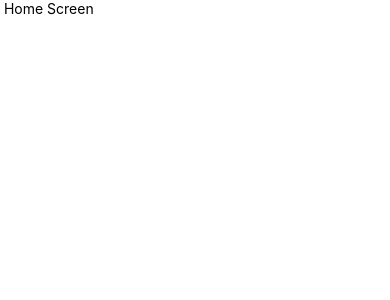
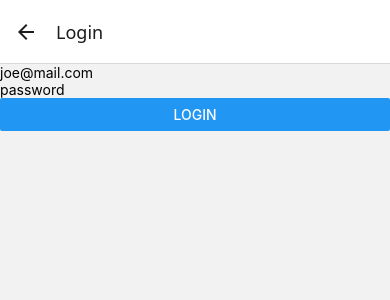
Before and after one commit to AppaiahKelowna/TaskList, a React Native app: screen /Login in a window 390 px wide. Shown: the top 300 px of the page. Built offline with nearby package versions, Linux system fonts and the light colour scheme.

Commit message:
navigation stack added and screen added for nviagtion

```diff
--- a/App.tsx
+++ b/App.tsx
@@ -13,14 +13,25 @@ import {
   View,
   Text,
 } from 'react-native';
+import { NavigationContainer } from '@react-navigation/native';
+import { createNativeStackNavigator } from '@react-navigation/native-stack';
+import Home from './src/screen/Home';
+import Login from './src/screen/Login';
+import Signup from './src/screen/Register';
+
+const stack = createNativeStackNavigator();
 
 function App() {
   const isDarkMode = useColorScheme() === 'dark';
 
   return (
-    <View className="flex-1 justify-center items-center">
-      <Text> Home Screen</Text>
-    </View>
+    <NavigationContainer>
+      <stack.Navigator>
+        <stack.Screen name="Signup" component={Signup} />
+        <stack.Screen name="Home" component={Home} />
+        <stack.Screen name="Login" component={Login} />
+      </stack.Navigator>
+    </NavigationContainer>
   );
 }
 
--- a/package.json
+++ b/package.json
@@ -23,8 +23,8 @@
   },
   "devDependencies": {
     "@babel/core": "^7.28.0",
+    "@babel/preset-env": "^7.25.3",
     "@babel/runtime": "^7.25.0",
-    "@babel/preset-env": "^7.25.3",
     "@react-native-community/cli": "19.0.0",
     "@react-native-community/cli-platform-android": "19.0.0",
     "@react-native-community/cli-platform-ios": "19.0.0",
--- /dev/null
+++ b/src/screen/Home/index.tsx
@@ -0,0 +1,12 @@
+import { Button, Text, View } from 'react-native';
+export default function Home({ navigation }) {
+  return (
+    <View>
+      <Text> Hello Home</Text>
+      <Button
+        title="navigate to Register"
+        onPress={() => navigation.navigate('Signup')}
+      ></Button>
+    </View>
+  );
+}
--- /dev/null
+++ b/src/screen/Login/index.tsx
@@ -0,0 +1,21 @@
+import { Text, View, TextInput, Button } from 'react-native';
+
+export default function Login({ navigation }) {
+  return (
+    <View>
+      <TextInput
+        placeholder="joe@mail.com"
+        keyboardType="email-address"
+      ></TextInput>
+      <TextInput
+        placeholder="password"
+        textContentType="password"
+        secureTextEntry
+      ></TextInput>
+      <Button
+        title="Login"
+        onPress={() => navigation.navigate('Home')}
+      ></Button>
+    </View>
+  );
+}
--- /dev/null
+++ b/src/screen/Register/index.tsx
@@ -0,0 +1,21 @@
+import { Button, Text, TextInput, View } from 'react-native';
+
+export default function Register({ navigation }) {
+  return (
+    <View>
+      <TextInput
+        placeholder="joe@mail.com"
+        keyboardType="email-address"
+      ></TextInput>
+      <TextInput
+        placeholder="password"
+        textContentType="password"
+        secureTextEntry
+      ></TextInput>
+      <Button
+        title="Register"
+        onPress={() => navigation.navigate('Login')}
+      ></Button>
+    </View>
+  );
+}
```
